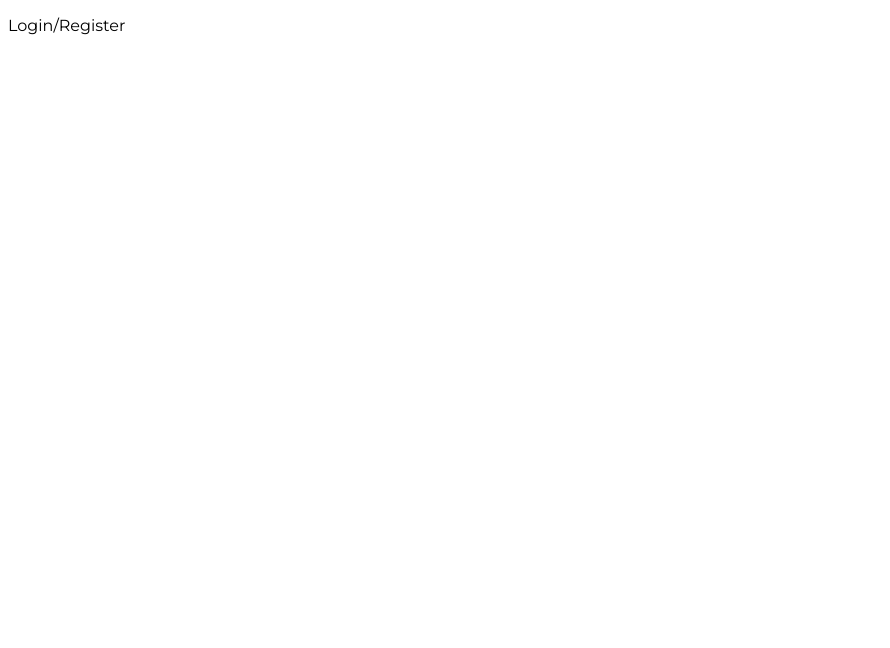
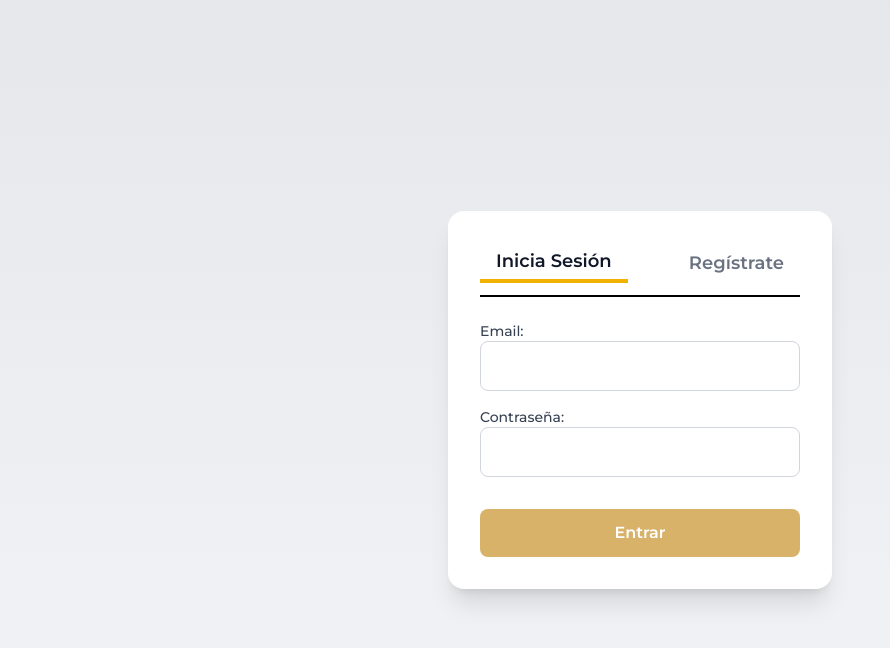
Before and after one commit to RubenMRDev/hotelJohnnieWalker, a React (Vite) app: page /loginregister in a window 1280 px wide. Shown: the top 648 px of the page, without its empty margins (0-890 px from the left). Built offline with nearby package versions, Linux system fonts and the light colour scheme.

Commit message:
Refactor LoginRegister component and remove unused Login route

```diff
--- a/src/pages/LoginRegister.jsx
+++ b/src/pages/LoginRegister.jsx
@@ -1,8 +1,9 @@
 import React from 'react'
+import LoginRegisterForm from '../components/LoginRegister/LoginRegisterForm'
 
 function LoginRegister() {
   return (
-    <p>Login/Register</p>
+    <LoginRegisterForm />
   )
 }
 
```
Also changed, not shown: src/routes/Login.jsx (deleted, +0 -10 lines), src/components/LoginRegister/LoginRegister.css (renamed from src/components/LoginRegister.css), src/components/LoginRegister/LoginRegisterForm.jsx (renamed from src/components/LoginRegister.jsx).
